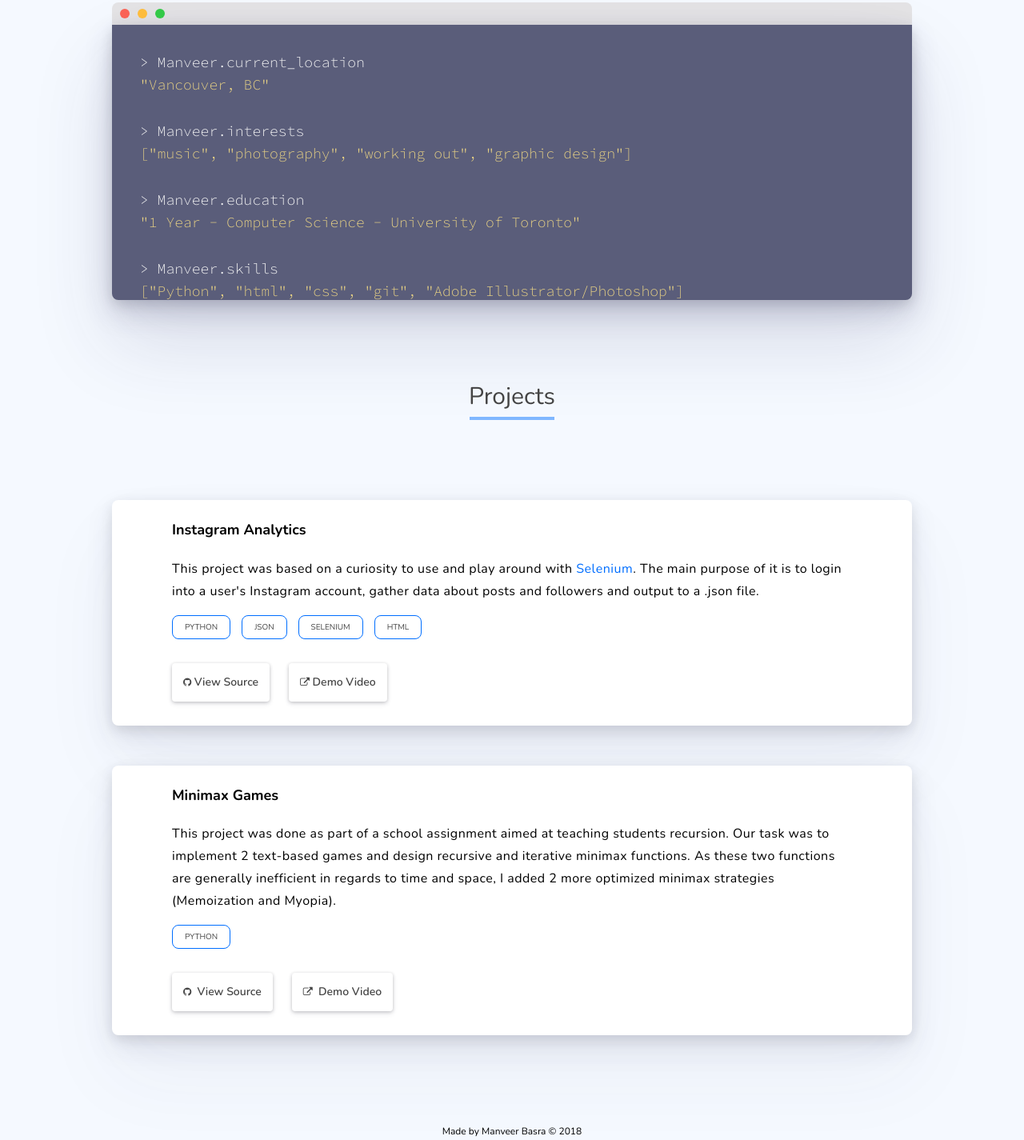
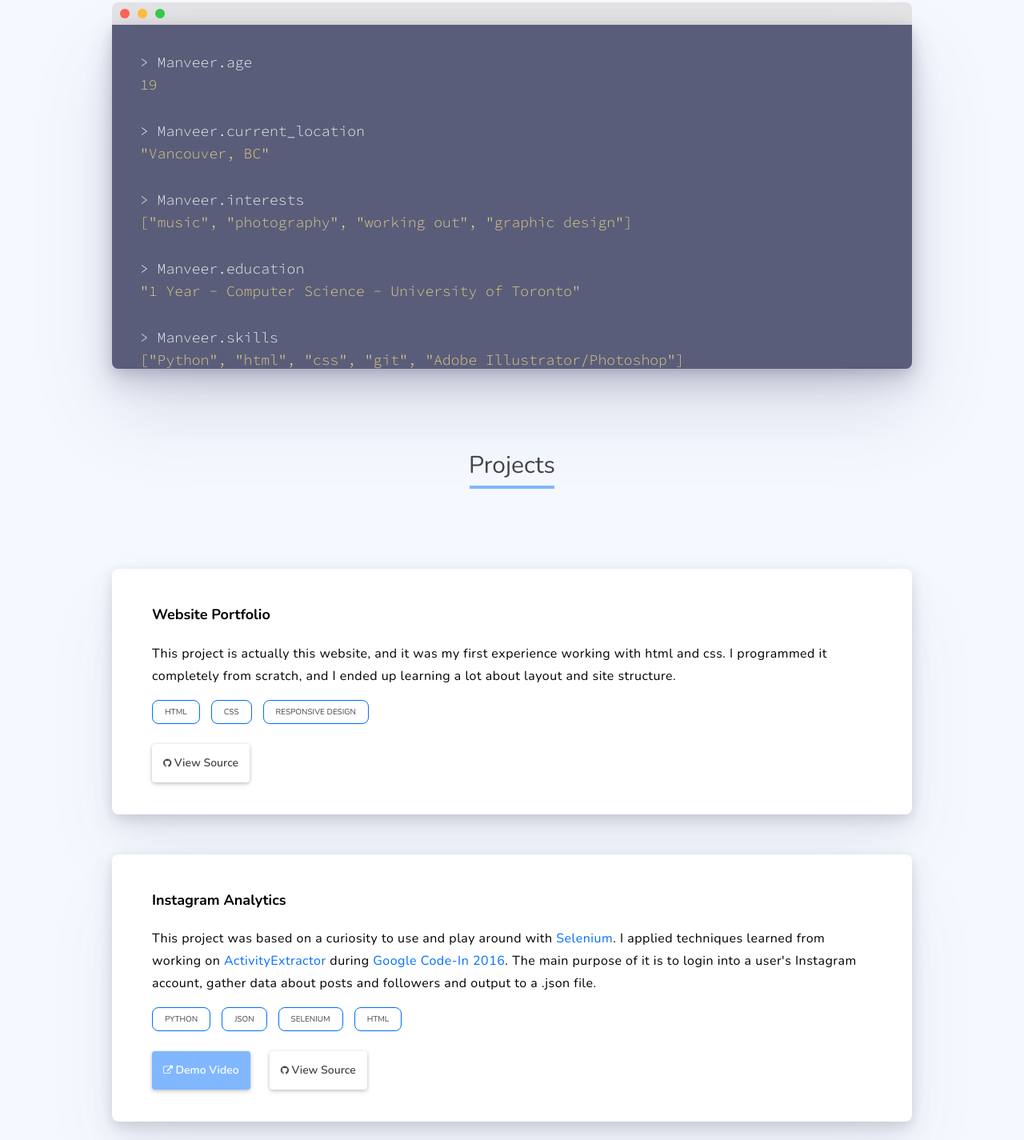
Before and after one commit to ManveerBasra/OldPortfolioSite, a plain HTML site: page index.html in a window 1280 px wide. Shown: the part 568-1993 px from the top of the page at 80% size. Drawn offline with nearby package versions, Linux system fonts and the light colour scheme.

Commit message:
Minor Updates/New Project

```diff
--- a/index.html
+++ b/index.html
@@ -45,27 +45,33 @@
         <div class="terminal-header-button" style="background-color: #33c948;"></div>
       </div>
       <div class="terminal-window">
-        <div class="statement">
-          <p class="input-statement">Manveer.current_location</p>
-          <p class="output-statement">
+        <div class="statement-group">
+          <p class="input statement">Manveer.age</p>
+          <p class="output statement">
+            19
+          </p>
+        </div>
+        <div class="statement-group">
+          <p class="input statement">Manveer.current_location</p>
+          <p class="output statement">
             "Vancouver, BC"
           </p>
         </div>
-        <div class="statement">
-          <p class="input-statement">Manveer.interests</p>
-          <p class="output-statement">
+        <div class="statement-group">
+          <p class="input statement">Manveer.interests</p>
+          <p class="output statement">
             ["music", "photography", "working out", "graphic design"]
           </p>
         </div>
-        <div class="statement">
-          <p class="input-statement">Manveer.education</p>
-          <p class="output-statement">
+        <div class="statement-group">
+          <p class="input statement">Manveer.education</p>
+          <p class="output statement">
             "1 Year - Computer Science - University of Toronto"
           </p>
         </div>
-        <div class="statement">
-          <p class="input-statement">Manveer.skills</p>
-          <p class="output-statement">
+        <div class="statement-group">
+          <p class="input statement">Manveer.skills</p>
+          <p class="output statement">
             ["Python", "html", "css", "git", "Adobe Illustrator/Photoshop"]
           </p>
         </div>
@@ -80,13 +86,36 @@
   <div class="projects-container">
     <div class="projects-content">
 
+      <!-- Website Design Card -->
+      <div class="project-card">
+        <div class="card-text">
+          <div class="card-header">
+            <h1>Website Portfolio</h1>
+          </div>
+          <div class="card-about">
+            <p>This project is actually this website, and it was my first
+              experience working with html and css. I programmed it completely
+              from scratch, and I ended up learning a lot about layout and site
+              structure.
+            </p>
+          </div>
+          <div class="card-tags">
+            <span>HTML</span>
+            <span>CSS</span>
+            <span>Responsive Design</span>
+          </div>
+
+          <a href="https://github.com/ManveerBasra/ManveerBasra.github.io" target="_blank">
+            <div class="project-link-container source">
+              <i class="fa fa-github"></i>
+              <p>View Source</p>
+            </div>
+          </a>
+        </div>
+      </div>
+
       <!-- Instagram Analytics Card -->
       <div class="project-card">
-        <!--
-        <div class="card-img">
-          <img src="./img/project_covers/ig_analytics_cover.png" width="100%">
-        </div>
-        -->
         <div class="card-text">
           <div class="card-header">
             <h1>Instagram Analytics</h1>
@@ -94,6 +123,11 @@
           <div class="card-about">
             <p>This project was based on a curiosity to use and play around with
               <a href="https://www.seleniumhq.org/" target="_blank">Selenium</a>.
+              I applied techniques learned from working on
+              <a href="https://github.com/ManveerBasra/ActivityExtractor" target="_blank">
+              ActivityExtractor</a> during
+              <a href="https://codein.withgoogle.com/archive/2016/" target="_blank">
+              Google Code-In 2016</a>.
               The main purpose of it is to login into a user's Instagram account,
               gather data about posts and followers and output to a .json file.
             </p>
@@ -105,16 +139,16 @@
             <span>HTML</span>
           </div>
 
+          <a href="https://www.youtube.com/watch?v=5UtocjpbL2Y" target="_blank">
+            <div class="project-link-container demo">
+              <i class="fa fa-external-link"></i>
+              <p>Demo Video</p>
+            </div>
+          </a>
           <a href="https://github.com/ManveerBasra/InstagramAnalytics" target="_blank">
-            <div class="project-link-container">
+            <div class="project-link-container source">
               <i class="fa fa-github"></i>
               <p>View Source</p>
-            </div>
-          </a>
-          <a href="https://www.youtube.com/watch?v=5UtocjpbL2Y" target="_blank">
-            <div class="project-link-container">
-              <i class="fa fa-external-link"></i>
-              <p>Demo Video</p>
             </div>
           </a>
         </div>
@@ -122,11 +156,6 @@
 
       <!-- Minimax Games Card -->
       <div class="project-card">
-        <!--
-        <div class="card-img">
-          <img src="./img/project_covers/minimax_cover.png" width="100%">
-        </div>
-        -->
         <div class="card-text">
           <div class="card-header">
             <h1>Minimax Games</h1>
@@ -137,22 +166,25 @@
               and design recursive and iterative minimax functions. As these two
               functions are generally inefficient in regards to time and space,
               I added 2 more optimized minimax strategies (Memoization and Myopia).
+              While working on this project, I learned a lot about designing algorithms,
+              specifically how to make them more compact and efficient.
             </p>
           </div>
           <div class="card-tags">
             <span>Python</span>
+            <span>Algorithm Design</span>
           </div>
 
+          <a href="https://www.youtube.com/watch?v=1yMB0LOnr6s" target="_blank">
+            <div class="project-link-container demo">
+              <i class="fa fa-external-link"></i>
+              <p>&nbspDemo Video</p>
+            </div>
+          </a>
           <a href="https://github.com/ManveerBasra/MinimaxTextGames" target="_blank">
-            <div class="project-link-container">
+            <div class="project-link-container source">
               <i class="fa fa-github"></i>
               <p>&nbspView Source</p>
-            </div>
-          </a>
-          <a href="https://www.youtube.com/watch?v=1yMB0LOnr6s" target="_blank">
-            <div class="project-link-container">
-              <i class="fa fa-external-link"></i>
-              <p>&nbspDemo Video</p>
             </div>
           </a>
         </div>
--- a/main.css
+++ b/main.css
@@ -24,7 +24,7 @@ body {
   font-weight: 400;
   font-size: 70px;
   color: #006eff;
-  margin-bottom: 0px;
+  margin: 0 0;
 }
 
 .header-intro {
@@ -74,6 +74,7 @@ body {
 .about-container {
   width: 80%;
   max-width: 1000px;
+  min-width: 375px;
   margin-left: auto;
   margin-right: auto;
 }
@@ -108,36 +109,34 @@ body {
   box-shadow: 0 50px 100px rgba(50,50,93,.15), 0 15px 35px rgba(50,50,93,.2), 0 5px 15px rgba(0,0,0,.12);
 }
 
-.terminal-window .statement:first-child {
+.terminal-window .statement-group:first-child {
   padding-top: 30px;
 }
 
-.statement {
+.statement-group {
   margin-bottom: 35px;
   margin-left: 35px;
   margin-right: 35px;
 }
 
-.input-statement {
+.statement {
   display: block;
   font-family: 'Source Code Pro', monospace;
   font-weight: 300;
   font-size: 18px;
-  color: #f7f7f7;
   margin: 5px 0;
 }
 
-.input-statement:before {
+.statement.input {
+  color: #f7f7f7;
+}
+
+.statement.input:before {
   content: ">\A0";
 }
 
-.output-statement {
-  display: block;
-  font-family: 'Source Code Pro', monospace;
-  font-weight: 300;
-  font-size: 18px;
+.statement.output {
   color: #e7d184;
-  margin: 5px 0;
 }
 
 
@@ -191,11 +190,10 @@ body {
 
 .card-text {
   display: block;
-  width: 85%;
-  margin-left: auto;
-  margin-right: auto;
-  padding-top: 10px;
-  padding-bottom: 30px;
+  padding-left: 50px;
+  padding-right: 50px;
+  padding-top: 30px;
+  padding-bottom: 40px;
 }
 
 .card-header {
@@ -208,8 +206,6 @@ body {
 .project-link-container {
   display: inline-block;
   white-space: nowrap;
-  background-color: #fff;
-  color: #444;
   box-shadow: 0 3px 6px rgba(50,50,93,.1), 0 1px 4px rgba(0,0,0,.2);
   border-radius: 4px;
   line-height: 20px;
@@ -217,8 +213,18 @@ body {
   font-weight: 600;
   padding: 0 14px;
   margin-right: 20px;
-  margin-top: 20px;
+  margin-top: 15px;
   transition: all .3s ease;
+}
+
+.project-link-container.demo {
+  background-color: #80b7ff;
+  color: #fff;
+}
+
+.project-link-container.source {
+  background-color: #fff;
+  color: #444;
 }
 
 .project-link-container i {
@@ -226,9 +232,16 @@ body {
 }
 
 .project-link-container:hover {
-  color: #006eff;
   transform: translateY(-1px);
   box-shadow: 0 7px 14px rgba(50,50,93,.1), 0 3px 6px rgba(0,0,0,.2);
+}
+
+.project-link-container.demo:hover {
+  background-color: #006eff;
+}
+
+.project-link-container.source:hover {
+  color: #006eff;
 }
 
 .project-link-container a, i, p {
@@ -277,4 +290,5 @@ body {
 .footer p {
   font-size: 12px;
   font-weight: 300;
+  color: #444;
 }
```
